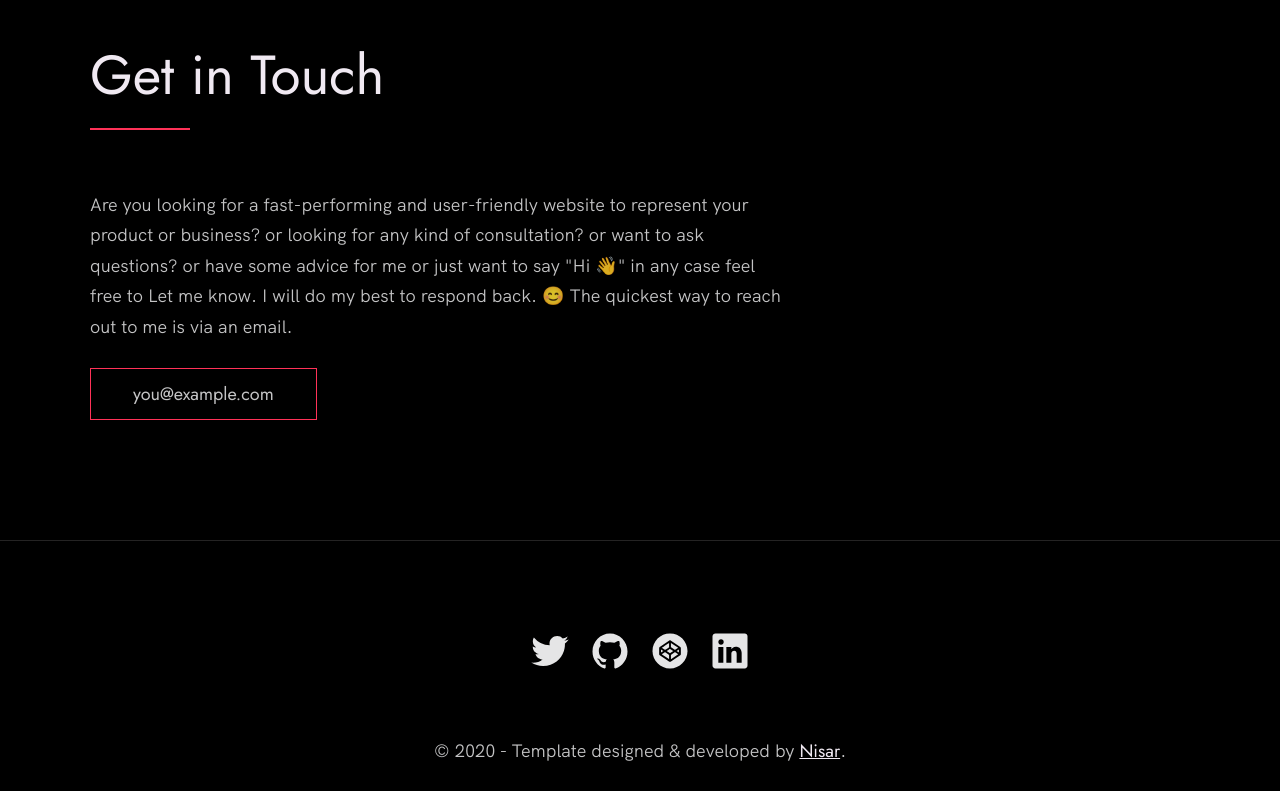
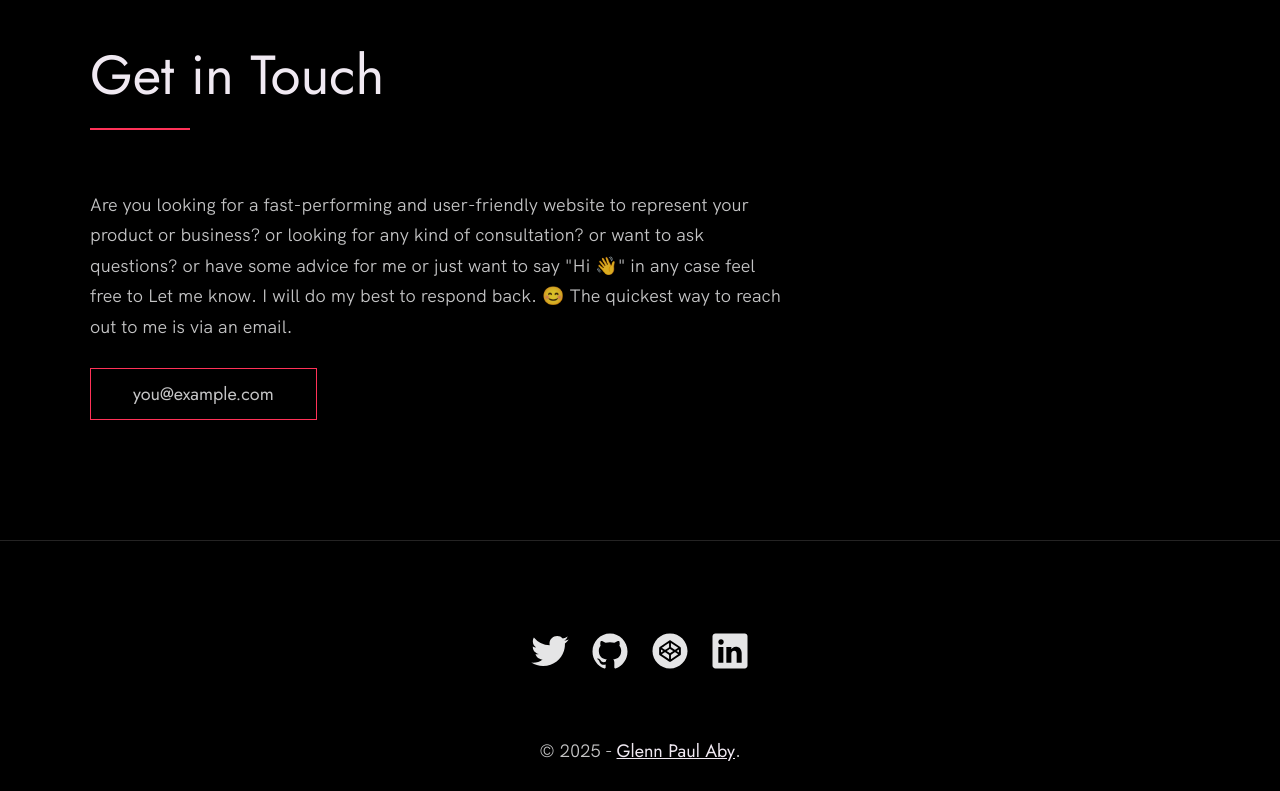
Before and after one commit to glennpaulaby/github-portfolio, a plain HTML site: page index.html in a window 1280 px wide. Shown: the part 5699-6490 px from the top of the page. Drawn offline with Linux system fonts and the light colour scheme.

Commit message:
Update index.html

```diff
--- a/index.html
+++ b/index.html
@@ -372,7 +372,7 @@
 
       <!-- If you give me some credit by keeping the below paragraph, will be huge for me 😊 Thanks. -->
       <p>
-        &copy; 2020 - Template designed & developed by <a href="https://nisar.dev" class="link">Nisar</a>.
+        &copy; 2025 - <a href="https://github.com/glennpaulaby" class="link">Glenn Paul Aby</a>.
       </p>
       <div class="footer__github-buttons">
         <iframe
```
